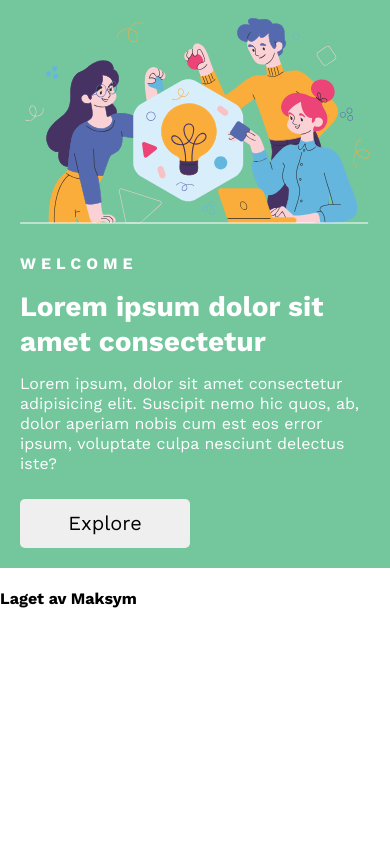
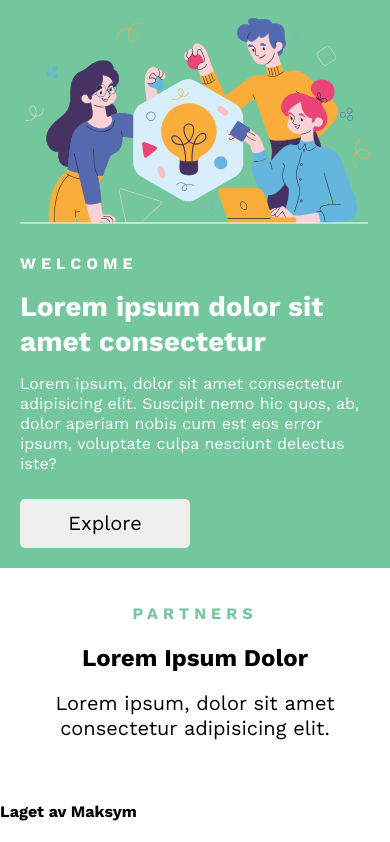
Before and after one commit to MaksymDramaretskyi-1/Start, a website: page index.html in a window 390 px wide. Shown: the part 80-922 px from the top of the page. Before the commit the page ends 844 px from the top, so only its background shows below. Drawn offline with nearby package versions, Linux system fonts and the light colour scheme.

Commit message:
creating new section-partners

```diff
--- a/index.html
+++ b/index.html
@@ -54,8 +54,21 @@
         </div>
       </section>
 
-      <section>
+      <section class="section-partners">
         <!-- Seksjon 2 -->
+        <div class="wrapper">
+          <div>
+            <h3>partners</h3>
+            <h2>Lorem Ipsum Dolor</h2>
+            <p>
+              Lorem ipsum, dolor sit amet consectetur
+              adipisicing elit.
+            </p>
+          </div>
+          <div>
+            <img src="" alt=""><img src="" alt=""><img src="" alt=""><img src="" alt=""><img src="" alt="">
+          </div>
+        </div>
       </section>
 
       <section>
--- a/styles.css
+++ b/styles.css
@@ -263,8 +263,32 @@ nav ul li, a {
   }
 
 
+/*section-partners*/
 
+  .section-partners {
+    text-align: center;
+    background-color: var(--bg-primary-color);
+  }
 
+  .section-partners h3 {
+    color: var(--accent-color);
+    font-size: var(--font-size-base);
+    font-weight: bold;
+    letter-spacing: 5px;
+    line-height: 125%;
+    text-transform: uppercase;
+  }
+
+  .section-partners h2 {
+    font-size: var(--font-size-secondary);
+    font-weight: var(--font-weight-bold);
+  }
+
+  .section-partners p {
+    color: var(--primary-color);
+    font-size: var(--font-size-first);
+    font-weight: var(--font-weight-regular);
+  }
 }
 
 
```
Also changed, not shown: 1 other file.
